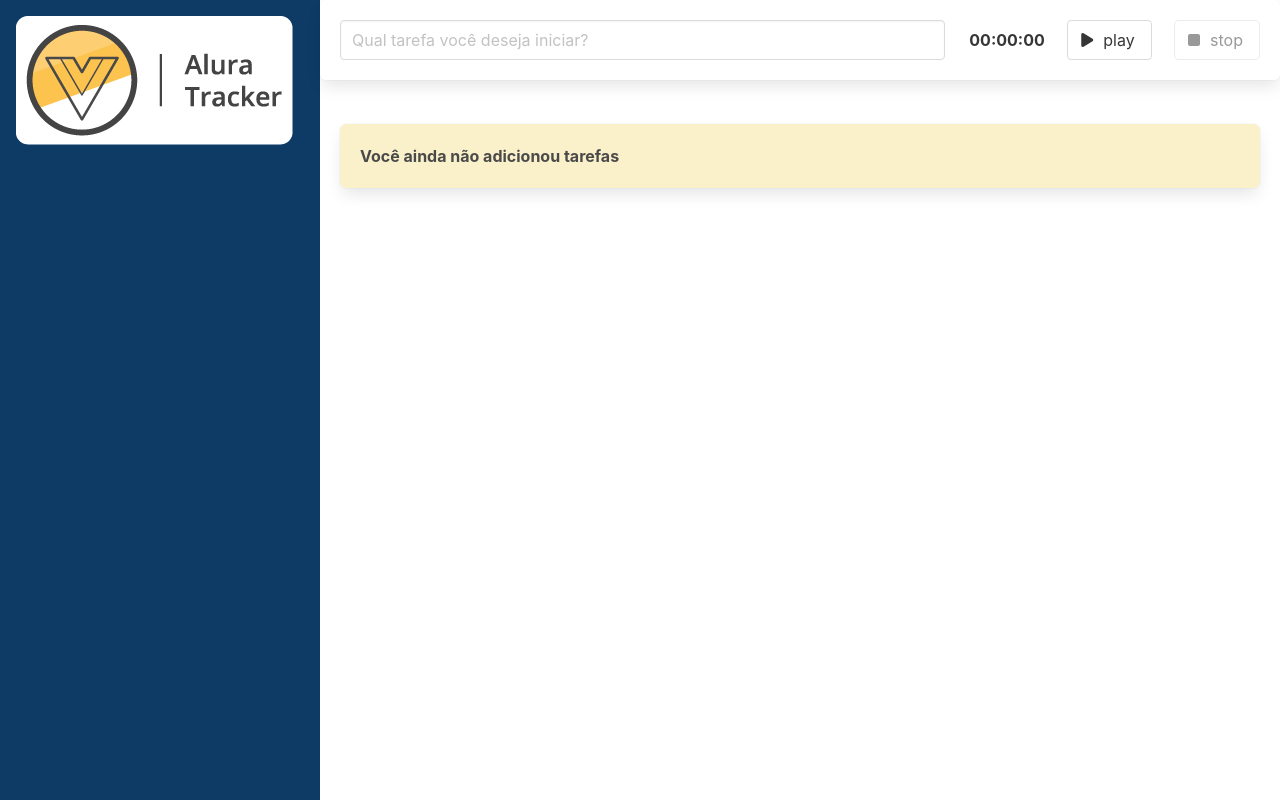
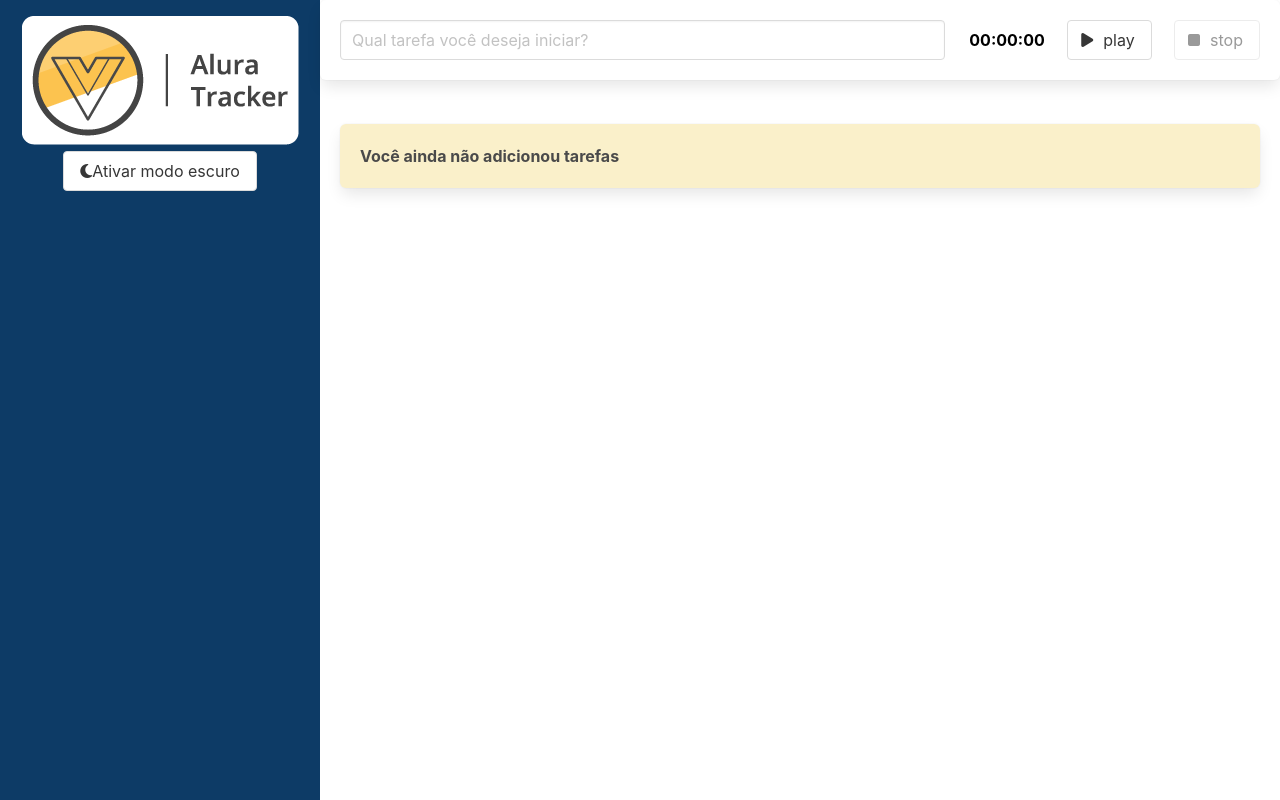
Before and after one commit to Brumidori/Vue-Alura-tracker, a Vue app: page / in a window 1280 px wide. Built offline with nearby package versions, Linux system fonts and the light colour scheme.

Commit message:
Dark-mode e estilos no Vue com binding

```diff
--- a/src/App.vue
+++ b/src/App.vue
@@ -1,9 +1,9 @@
 <template>
-  <main class="columns is-gapless is-multiline">
+  <main class="columns is-gapless is-multiline" :class="{ 'modo-escuro': modoEscuroAtivo}">
     <div class="column is-one-quarter">
-      <BarraLateral />
+      <BarraLateral @aoTemaAlterado="trocarTema"/>
     </div>
-    <div class="column is-three-quarter">
+    <div class="column is-three-quarter conteudo">
       <Formulario @aoSalvarTarefa="salvarTarefa"/>
       <div class="lista">
         <Tarefa v-for="(tarefa, index) in tarefas" :key="index" :tarefa="tarefa"/>
@@ -34,6 +34,7 @@
   data() {
     return {
       tarefas: [] as ITarefa[],
+      modoEscuroAtivo: false
     };
   },
   computed: {
@@ -44,6 +45,9 @@
   methods:{
     salvarTarefa(tarefa: ITarefa){
       this.tarefas.push(tarefa)
+    },
+    trocarTema(modoEscuroAtivo: boolean){
+      this.modoEscuroAtivo = modoEscuroAtivo
     }
   }
 });
@@ -53,4 +57,15 @@
 .lista {
   padding: 1.25rem;
 }
+main{
+  --bg-primario: #fff;
+  --texto-primario: #000;
+}
+main.modo-escuro{
+  --bg-primario: #2b2d42;
+  --texto-primario: #ddd;
+}
+.conteudo{
+  background-color: var(--bg-primario);
+}
 </style>
--- a/src/components/BarraLateral.vue
+++ b/src/components/BarraLateral.vue
@@ -3,6 +3,9 @@
         <h1>
             <img src="../assets/logo.png" alt="">
         </h1>
+       <button class="button" @click="alterarTema">
+        <span class="fas fa-moon"/> {{textoBotao}}
+       </button>
     </header>
 </template>
 
@@ -10,7 +13,27 @@
 import {defineComponent} from 'vue'
 
 export default defineComponent({
-    name: 'BarraLateral'
+      name: 'BarraLateral',
+    emits: ['aoTemaAlterado'],
+    data (){
+      return {
+        modoEscuroAtivo: false
+      }
+    },
+    computed: {
+      textoBotao() :string {
+        if (this.modoEscuroAtivo){
+          return 'Desativar modo escuro'
+        }
+        return 'Ativar modo escuro'
+      }
+    },
+    methods:{
+      alterarTema(){
+        this.modoEscuroAtivo = !this.modoEscuroAtivo
+        this.$emit('aoTemaAlterado', this.modoEscuroAtivo)
+      }
+    }
 })
 </script>
 
@@ -20,11 +43,13 @@
   background: #0d3b66;
   width: 100%;
   height: 100vh;
+  text-align: center;
 }
 @media only screen and (max-width: 768px) {
   header {
     padding: 2.5rem;
     height: auto;
+    align-items: center;
   }
 }
 </style>
--- a/src/components/Box.vue
+++ b/src/components/Box.vue
@@ -1,5 +1,5 @@
 <template>
-    <div class="box has-text-weight-bold">
+    <div class="box has-text-weight-bold" :style="estilos">
         <slot></slot>
     </div>
 </template>
@@ -8,12 +8,13 @@
 import { defineComponent } from 'vue'
 
 export default defineComponent ({
-    name: 'definaBox'
+    name: 'definaBox',
+    data(){
+        return {
+            estilos: {
+                'background-color': '#FAF0CA'
+            }
+        }
+    }
 })
 </script>
-
-<style scoped>
-.box{
-    background-color: #FAF0CA;
-}
-</style>
--- a/src/components/Cronometro.vue
+++ b/src/components/Cronometro.vue
@@ -1,6 +1,6 @@
 <template>
   <section>
-    <strong>
+    <strong class="display">
       {{ tempoDecorrido }}
     </strong>
   </section>
@@ -24,7 +24,10 @@
       }
   },
 })
+</script>
 
-
-
-</script>
+<style scoped>
+.display{
+  color: var(--texto-primario)
+}
+</style>
--- a/src/components/Formulario.vue
+++ b/src/components/Formulario.vue
@@ -1,5 +1,5 @@
 <template>
-  <div class="box">
+  <div class="box formulario">
     <div class="columns">
       <div
         class="column is-8"
@@ -47,5 +47,9 @@
 });
 </script>
 
-<style scoped>
+<style>
+.formulario {
+  color: var(--texto-primario);
+  background-color: var(--bg-primario);
+}
 </style>
```
